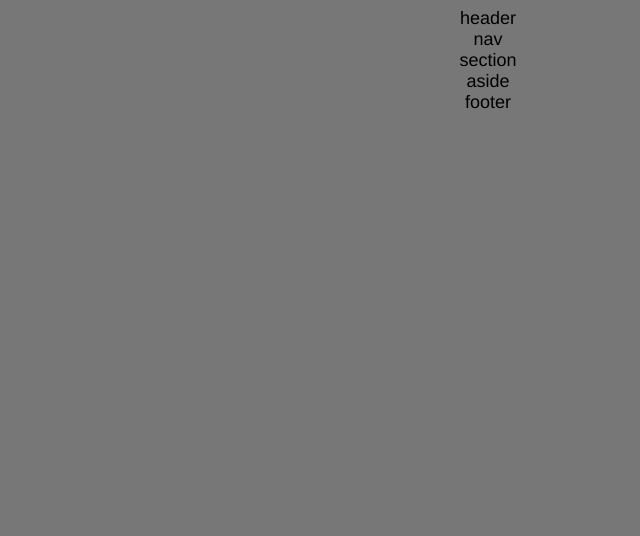
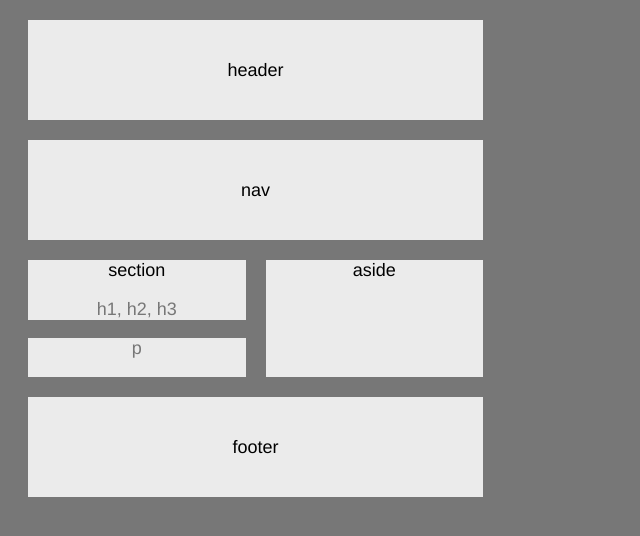
Before and after one commit to Bwedeward/HW-Wireframe, a plain HTML site: page index.html in a window 1280 px wide. Shown: the whole page, without its empty margins (0-640 px from the left). Drawn offline with Linux system fonts and the light colour scheme.

Commit message:
add outer and inner boxes

```diff
--- a/index.html
+++ b/index.html
@@ -8,16 +8,20 @@
 </head>
 
 <body>
-    <div>
+    <div class="total-width">
         <header>
             header
         </header>
         <nav>
             nav
         </nav>
-        <div>
+        <div class="container">
             <section>
                 section
+                <article class="container-column">
+                    <p>h1, h2, h3</p>
+                    <p>p</p>
+                </article>
             </section>
             <aside>
                 aside
--- a/style.css
+++ b/style.css
@@ -9,3 +9,49 @@
       width: 960px;
       font-size: 18px;
   }
+
+  header, nav, section, aside, footer {
+      background-color: #ebebeb;
+      text-align: center;
+  }
+
+  header, nav, footer {
+      height: 100px;
+      margin: 20px;
+      padding: 40px;
+  }
+
+  section {
+      flex: 1;
+      margin-right: 10px;
+      margin-left: 20px;
+  }
+
+  aside {
+      flex: 1;
+      margin-left: 10px;
+      margin-right: 20px;
+  }
+
+  article {
+      background-color: #777;
+      color: #ebebeb;
+  }
+
+  p {
+      background-color: #ebebeb;
+      color: #777
+  }
+
+  .container {
+      display: flex;
+  }
+
+  .container-column {
+      display: flexbox
+      flexbox: table-column
+  }
+
+  .total-width {
+      width: 495px;
+  }
```
